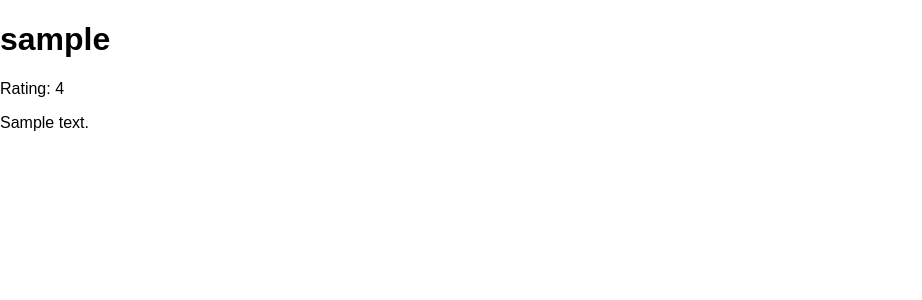
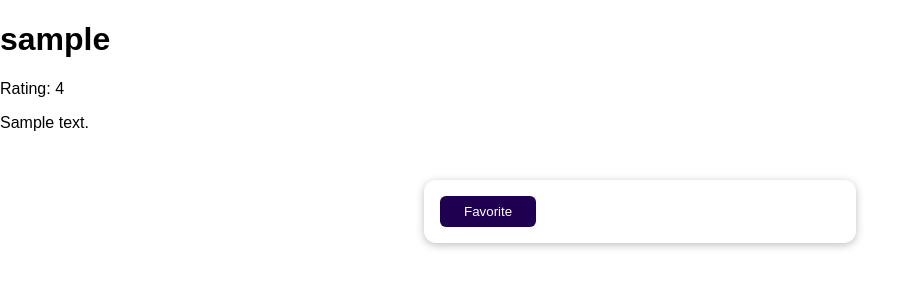
Before and after one commit to ModanEmanuel/Feedback, a Django app: page /reviews/1 in a window 1280 px wide. Shown: the top 300 px of the page, without its empty margins (0-922 px from the left). Run offline with Django 5.2, Linux system fonts and the light colour scheme; tables that the repository leaves empty hold one stand-in row (values such as "Sample post").

Commit message:
updated the template with the favorite review form

```diff
--- a/feedback/reviews/templates/reviews/single_review.html
+++ b/feedback/reviews/templates/reviews/single_review.html
@@ -10,4 +10,13 @@
     </h1>
     <p>Rating: {{ review.rating}}</p>
     <p>{{ review.review_text }}</p>
+    {% if is_favorite %}
+        <p>This is my favorite !</p>
+    {% else %}
+        <form action="/reviews/favorite" method="POST">
+            {% csrf_token %}
+            <input type="hidden" name="review_id" value="{{ review.id }}">
+            <button>Favorite</button>
+        </formaction>
+    {% endif %}
 {% endblock %}
```
